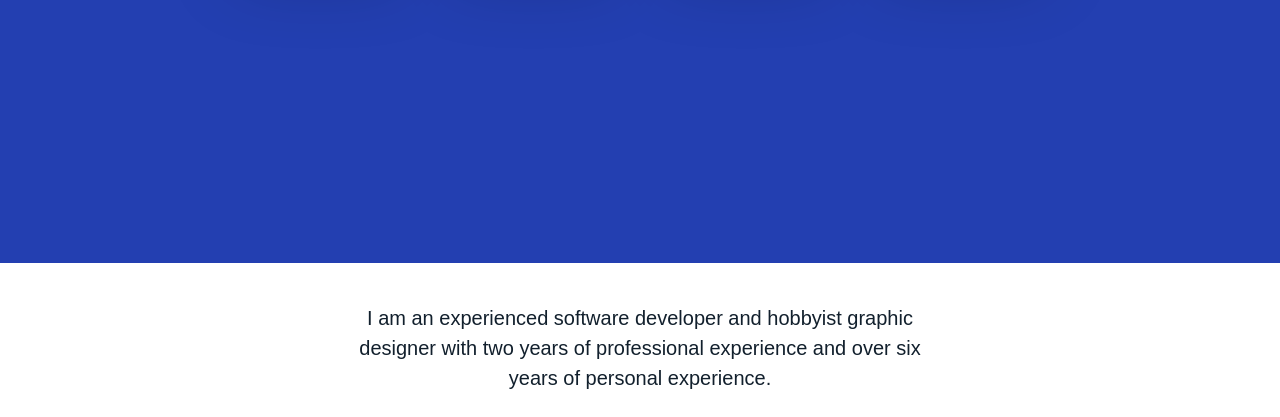
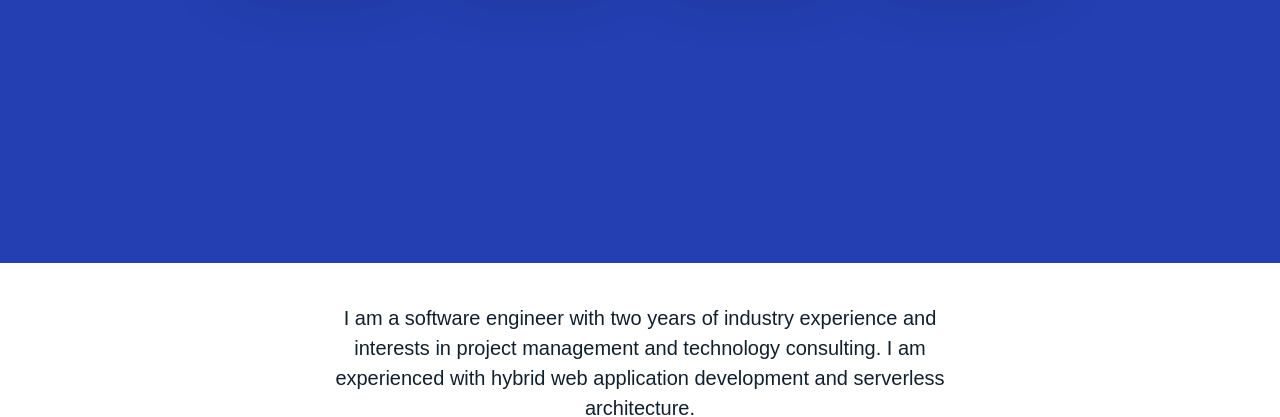
Before and after one commit to AdityaKop/AdityaKop.github.io, a plain HTML site: page index.html in a window 1280 px wide. Shown: the part 537-954 px from the top of the page. Drawn offline with Linux system fonts and the light colour scheme.

Commit message:
Update statement to match LinkedIn.

```diff
--- a/index.html
+++ b/index.html
@@ -326,8 +326,10 @@
 
   <div class = "statement-container animated fade col-xs-10 col-xs-offset-1 col-md-6 col-md-offset-3">
     <div id = "p-text" class = "statement code-color">
-      I am an experienced software developer and hobbyist graphic designer with
-      two years of professional experience and over six years of personal experience.
+      I am a software engineer with two years of industry experience
+      and interests in project management and technology consulting.
+      I am experienced with hybrid web application development and serverless
+      architecture.
     </div>
   </div>
 
```
